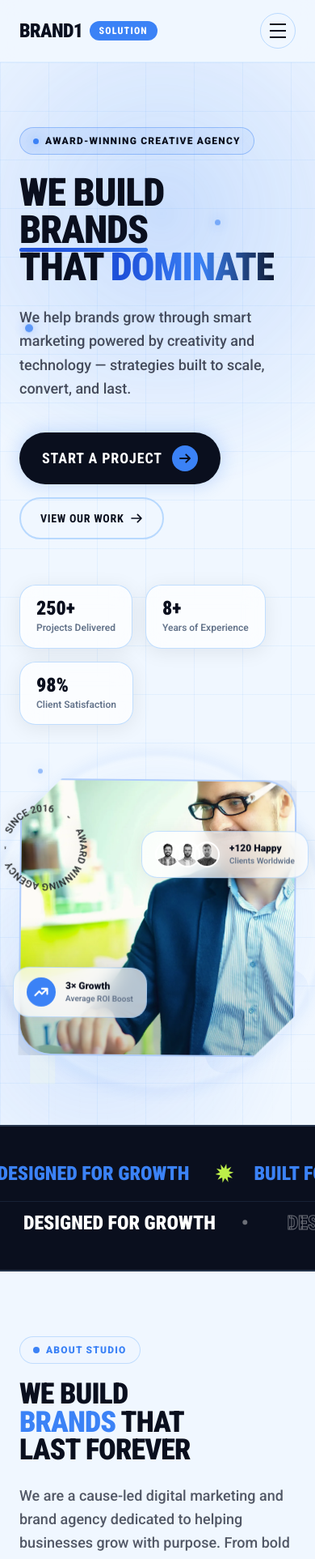
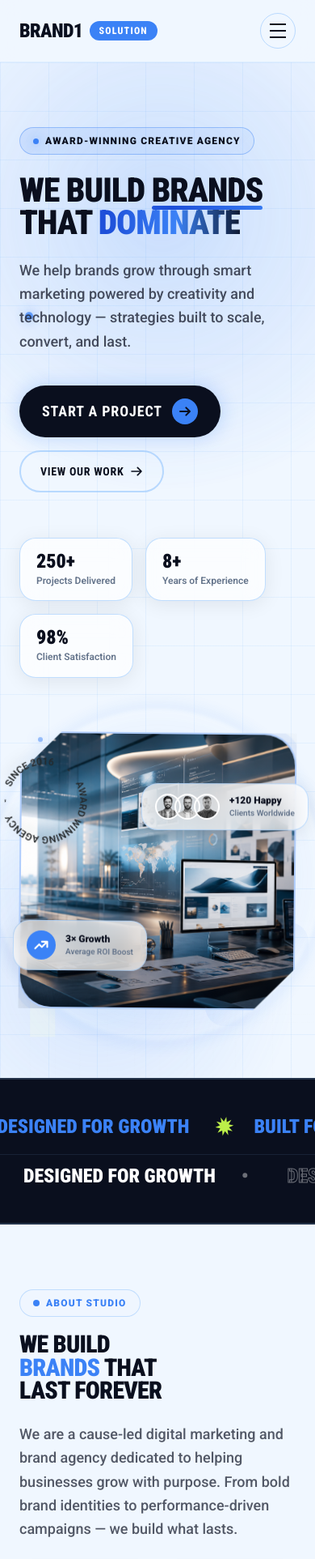
Before and after one commit to gptdevsoftix-stack/brand1solution, a React (Vite) app: page / in a window 390 px wide. Shown: the top 1925 px of the page at 81% size. Built offline with nearby package versions, Linux system fonts and the light colour scheme.

Commit message:
update a image and hero section and about section image

```diff
--- a/src/App.tsx
+++ b/src/App.tsx
@@ -1,5 +1,5 @@
 import { AnimatePresence, motion } from 'framer-motion'
-import { useEffect, useRef, useState } from 'react'
+import { useEffect, useState } from 'react'
 
 type MenuOpenState = boolean
 
@@ -376,7 +376,7 @@ function MenuDrawer({ onClose }: { onClose: () => void }) {
             </button>
           </div>
 
-          <nav className="flex flex-col gap-6 text-3xl font-roboto-condensed font-black uppercase text-dark-black">
+          <nav className="flex flex-col gap-6 text-2xl font-roboto-condensed font-black uppercase text-dark-black">
             <a href="#about" onClick={onClose} className="hover:text-primary transition-colors">Home</a>
             <a href="#about" onClick={onClose} className="hover:text-primary transition-colors">About</a>
             <a href="#services" onClick={onClose} className="hover:text-primary transition-colors">Service</a>
@@ -458,7 +458,7 @@ function HeroSection() {
             initial={{ opacity: 0, y: 30 }}
             animate={{ opacity: 1, y: 0 }}
             transition={{ duration: 0.65, delay: 0.1 }}
-            className="font-roboto-condensed text-[clamp(3rem,8vw,6rem)] font-black leading-[0.96] tracking-tight text-dark-black uppercase mb-6"
+            className="font-roboto-condensed text-[clamp(2.6rem,6.8vw,4.9rem)] font-black leading-[0.96] tracking-tight text-dark-black uppercase mb-6"
           >
             We Build{' '}
             <span className="relative inline-block">
@@ -564,8 +564,8 @@ function HeroSection() {
           >
             <div className="relative organic-mask-hero hero-img-ring bg-bg-deep aspect-square w-full max-w-[460px] overflow-hidden">
               <img
-                src="/site-images/site-25-69b4e4c8e4f0bbee0226282b-mask-group-18-.webp"
-                alt="Digital marketing portrait"
+                src="/site-images/brand1-generated-hero.png"
+                alt="Premium Brand1Solutions digital agency command center"
                 className="h-full w-full object-cover scale-[1.04]"
               />
               {/* Image overlay gradient */}
@@ -706,7 +706,7 @@ function AboutSection() {
               <span className="h-2 w-2 rounded-full bg-primary" />
               About Studio
             </span>
-            <h2 className="font-roboto-condensed text-4xl md:text-5xl lg:text-6xl font-black leading-[0.96] tracking-tight text-dark-black uppercase">
+            <h2 className="font-roboto-condensed text-3xl md:text-4xl lg:text-5xl font-black leading-[0.96] tracking-tight text-dark-black uppercase">
               We Build <br />
               <span className="text-primary">Brands</span> That <br />
               Last Forever
@@ -749,8 +749,8 @@ function AboutSection() {
             {/* Tall primary image */}
             <div className="relative rounded-[32px] overflow-hidden border border-border-blue/30 shadow-lg" style={{ height: 340 }}>
               <img
-                src="/site-images/site-25-69b4e4c8e4f0bbee0226282b-mask-group-18-.webp"
-                alt="Agency team"
+                src="/site-images/brand1-generated-about.png"
+                alt="Brand1Solutions creative team collaborating in a modern studio"
                 className="h-full w-full object-cover transition-transform duration-700 hover:scale-105"
               />
               <div className="absolute inset-0 bg-gradient-to-t from-dark-black/40 via-transparent to-transparent" />
@@ -1084,7 +1084,7 @@ function StatsMarquee() {
     <section className="bg-bg-deep py-20 border-b border-border-blue/20 relative overflow-hidden select-none">
       {/* Outer Banner wraps */}
       <div className="border-y-2 border-border-blue py-8 flex items-center whitespace-nowrap overflow-hidden">
-        <div className="animate-marquee-left flex gap-16 text-6xl md:text-8xl font-roboto-condensed font-black uppercase text-dark-black">
+        <div className="animate-marquee-left flex gap-16 text-4xl md:text-6xl lg:text-7xl font-roboto-condensed font-black uppercase text-dark-black">
           {[...Array(6)].map((_, i) => (
             <span key={i} className="flex items-center gap-12">
               <span>DIGITAL _ MARKETING_AGENCY</span>
@@ -1154,7 +1154,7 @@ function ProcessSection({ activeStep, setActiveStep }: { activeStep: number; set
         <div className="grid gap-12 lg:grid-cols-12 items-start">
           {/* Title Left */}
           <div className="lg:col-span-4 text-left">
-            <h2 className="font-roboto-condensed text-4xl font-black uppercase text-dark-black mb-6">
+            <h2 className="font-roboto-condensed text-3xl md:text-4xl font-black uppercase text-dark-black mb-6">
               Our Solution Process
             </h2>
             <p className="font-roboto text-lg font-medium leading-relaxed text-deep-gray">
@@ -1311,7 +1311,7 @@ function TestimonialsSection() {
             </div>
 
             <div>
-              <h3 className="font-roboto-condensed text-4xl font-black uppercase text-dark-black leading-none mb-1">
+              <h3 className="font-roboto-condensed text-3xl md:text-4xl font-black uppercase text-dark-black leading-none mb-1">
                 01.25K+
               </h3>
               <p className="text-sm font-bold text-deep-gray uppercase tracking-wider">
@@ -1438,7 +1438,7 @@ function FAQSection() {
         <div className="grid gap-12 lg:grid-cols-12 items-start">
           {/* Left Title details */}
           <div className="lg:col-span-4 text-left">
-            <h2 className="font-roboto-condensed text-4xl font-black uppercase text-dark-black mb-6">
+            <h2 className="font-roboto-condensed text-3xl md:text-4xl font-black uppercase text-dark-black mb-6">
               Frequently asked questions
             </h2>
             <p className="font-roboto text-lg font-medium leading-relaxed text-deep-gray">
@@ -1647,7 +1647,7 @@ function Footer() {
 
         {/* Giant header signature footer text */}
         <div className="relative pointer-events-none select-none text-center leading-none mt-4">
-          <h3 className="font-roboto-condensed text-[10vw] md:text-[11vw] font-black uppercase tracking-tight text-border-green/20 select-none whitespace-nowrap">
+          <h3 className="font-roboto-condensed text-[clamp(3rem,8.5vw,7.5rem)] font-black uppercase tracking-tight text-border-green/20 select-none whitespace-nowrap">
             Brand1 Solution
           </h3>
         </div>
```
Also changed, not shown: public/site-images/brand1-generated-about.png (added), public/site-images/brand1-generated-hero.png (added).
